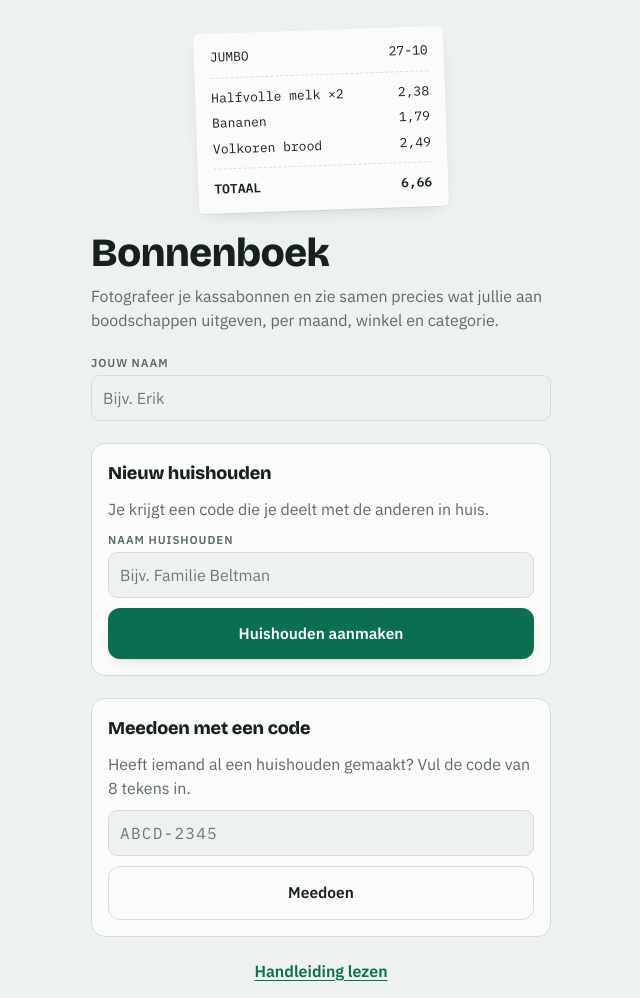
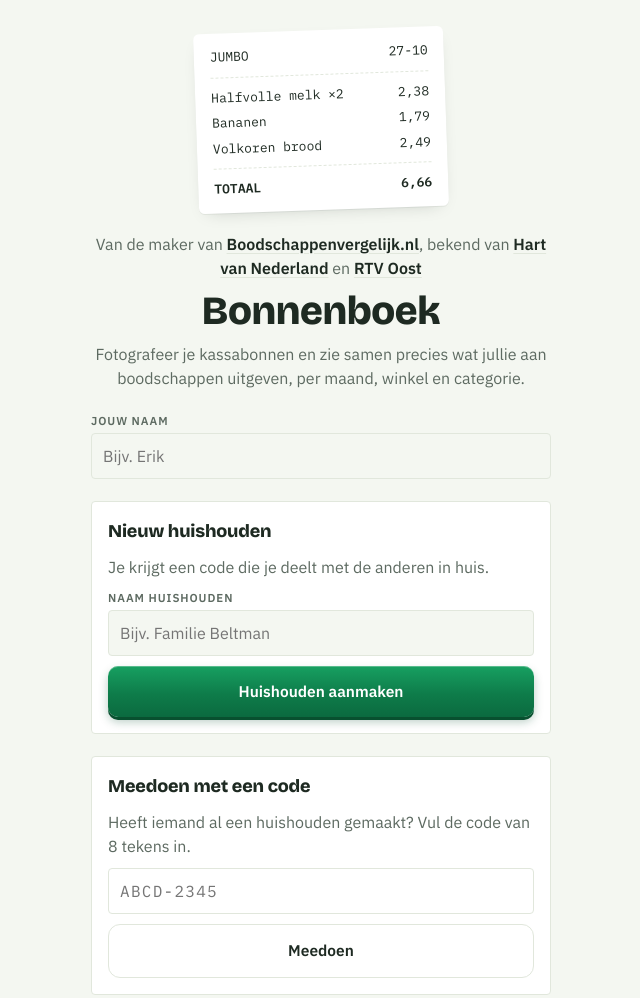
Before and after one commit to djbeltman35-arch/bonnenboek, a website: page public/index.html in a window 1280 px wide. Shown: the top 998 px of the page, without its empty margins (319-959 px from the left). Drawn offline with nearby package versions, Linux system fonts and the light colour scheme.

Commit message:
Bonnenboek: zelfde kleuren als boodschappenvergelijk.nl, bekend-van-regel, bolle groene knop; sw v15
Co-Authored-By: Claude Opus 5.5 <noreply@anthropic.com>
Claude-Session: https://claude.ai/code/session_01Lxu2CyLGSfNCLxeu15Dh1J

```diff
--- a/public/index.html
+++ b/public/index.html
@@ -5,8 +5,8 @@
 <meta name="viewport" content="width=device-width,initial-scale=1,viewport-fit=cover">
 <title>Bonnenboek</title>
 <meta name="description" content="Houd samen je boodschappenuitgaven bij door kassabonnen te scannen.">
-<meta name="theme-color" content="#0B6E50" media="(prefers-color-scheme: light)">
-<meta name="theme-color" content="#0F1512" media="(prefers-color-scheme: dark)">
+<meta name="theme-color" content="#0e7c4a" media="(prefers-color-scheme: light)">
+<meta name="theme-color" content="#121813" media="(prefers-color-scheme: dark)">
 <link rel="manifest" href="/manifest.webmanifest">
 <link rel="icon" href="/icons/icon.svg" type="image/svg+xml">
 <link rel="apple-touch-icon" href="/icons/apple-touch-icon.png">
@@ -20,10 +20,10 @@
 <style>
 /* Layout: phone-first kassarol — één kolom, samenvatting boven, bonnen als strookjes, vaste scanknop onderaan */
 :root{
-  --bg:#EEF2EE; --paper:#FBFCFA; --ink:#17211C; --muted:#5C6B63; --line:#D5DDD7;
-  --accent:#0B6E50; --accent-ink:#FFFFFF; --accent-soft:#D6EBE2;
+  --bg:#f4f7f1; --paper:#ffffff; --ink:#1e2a22; --muted:#5d6a61; --line:#e1e7dc;
+  --accent:#0e7c4a; --accent-ink:#FFFFFF; --accent-soft:#e2f2e8;
   --good:#1D7A47; --warn:#B26A00; --bad:#B3261E;
-  --c1:#0B6E50; --c2:#2F7FB8; --c3:#C0603A; --c4:#8A6BB8; --c5:#B8962F; --c6:#4F8F8A; --c7:#B8507A; --c8:#6B7B3A;
+  --c1:#0e7c4a; --c2:#2F7FB8; --c3:#C0603A; --c4:#8A6BB8; --c5:#B8962F; --c6:#4F8F8A; --c7:#B8507A; --c8:#6B7B3A;
   --shadow:0 1px 0 rgba(23,33,28,.06),0 6px 18px -10px rgba(23,33,28,.25);
   --f-display:"Bricolage Grotesque","Avenir Next","Segoe UI",system-ui,sans-serif;
   --f-body:"IBM Plex Sans","Segoe UI",system-ui,sans-serif;
@@ -31,10 +31,10 @@
   color-scheme:light;
 }
 @media (prefers-color-scheme:dark){:root{
-  --bg:#0F1512; --paper:#18211C; --ink:#E6EEE9; --muted:#97A69E; --line:#2A3630;
-  --accent:#3FBF8F; --accent-ink:#06140E; --accent-soft:#183A2D;
+  --bg:#121813; --paper:#1a221c; --ink:#e9efe8; --muted:#a3b0a6; --line:#2b362e;
+  --accent:#3fbf7f; --accent-ink:#0f1a13; --accent-soft:#1d3326;
   --good:#4CC27E; --warn:#E3A13B; --bad:#F2766B;
-  --c1:#3FBF8F; --c2:#5FA8DE; --c3:#E58A63; --c4:#B297E0; --c5:#DDBB55; --c6:#73BDB7; --c7:#E07BA4; --c8:#9DB25A;
+  --c1:#3fbf7f; --c2:#5FA8DE; --c3:#E58A63; --c4:#B297E0; --c5:#DDBB55; --c6:#73BDB7; --c7:#E07BA4; --c8:#9DB25A;
   --shadow:0 1px 0 rgba(0,0,0,.3),0 8px 20px -12px rgba(0,0,0,.6);
   color-scheme:dark}}
 
@@ -262,6 +262,16 @@ footer.foot{font-size:12.5px;color:var(--muted);text-align:center;padding:8px 0}
 .mock{display:flex;flex-direction:column;gap:6px;transform:rotate(-2deg);background:var(--paper);border-radius:6px;padding:14px 16px;box-shadow:var(--shadow);font-family:var(--f-mono);font-size:13px;max-width:250px;align-self:center;width:100%}
 .mock div{display:flex;justify-content:space-between;gap:10px}
 .mock hr{border:0;border-top:1px dashed var(--line);margin:4px 0;width:100%}
+
+/* gbstijl:start */
+.maker{font-size:13px;color:var(--muted);margin:0 0 6px}
+.maker a{color:var(--ink);font-weight:700;text-decoration:underline;text-decoration-color:var(--line);text-underline-offset:3px}
+.welcome .hero{text-align:center}
+.btn.primary{background:linear-gradient(180deg,#17a061 0%,#0e7c4a 55%,#0b6a3f 100%)!important;color:#fff!important;border:0!important;border-radius:10px!important;box-shadow:inset 0 1px 0 rgba(255,255,255,.28),0 3px 0 #08502f,0 5px 10px rgba(8,80,47,.28)!important}
+.btn.primary:active{transform:translateY(2px)}
+.opt,.card{border-radius:4px!important}
+.inp{border-radius:4px!important;background:#fff}
+/* gbstijl:end */
 </style>
 </head>
 <body>
@@ -275,6 +285,7 @@ footer.foot{font-size:12.5px;color:var(--muted);text-align:center;padding:8px 0}
     <div><b>TOTAAL</b><b>6,66</b></div>
   </div>
   <div class="hero">
+    <p class="maker">Van de maker van <a href="https://boodschappenvergelijk.nl/?bron=bonnenboek">Boodschappenvergelijk.nl</a>, bekend van <a href="https://www.hartvannederland.nl/advies-en-tips/kopen-besparen/videos/goedkoop-boodschappen-doen-erik-bouwt-vergelijker" target="_blank" rel="noopener">Hart van Nederland</a> en <a href="https://www.oost.nl/nieuws/3720144/rijssenaar-erik-beltman-rekent-af-met-dure-boodschappen-in-vergelijkingswebsite" target="_blank" rel="noopener">RTV Oost</a></p>
     <h1>Bonnenboek</h1>
     <p>Fotografeer je kassabonnen en zie samen precies wat jullie aan boodschappen uitgeven, per maand, winkel en categorie.</p>
   </div>
--- a/public/sw.js
+++ b/public/sw.js
@@ -1,5 +1,5 @@
 // Bonnenboek service worker: app shell offline, API always live.
-const CACHE = "bonnenboek-v14";
+const CACHE = "bonnenboek-v15";
 const SHARE = "bonnenboek-gedeeld";
 const SHELL = ["/", "/index.html", "/app.js", "/manifest.webmanifest", "/icons/icon.svg", "/icons/icon-192.png", "/icons/apple-touch-icon.png", "/handleiding.html"];
 
```
Also changed, not shown: public/handleiding.html (+3 -3 lines), public/manifest.webmanifest.
